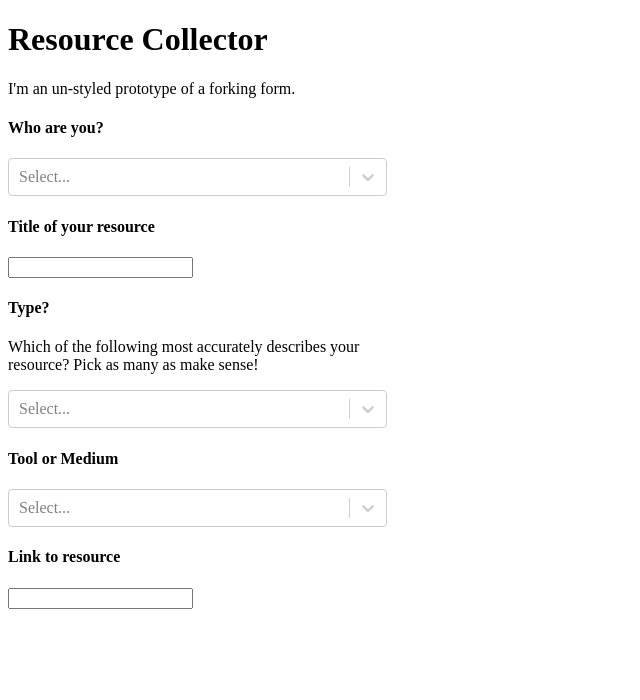
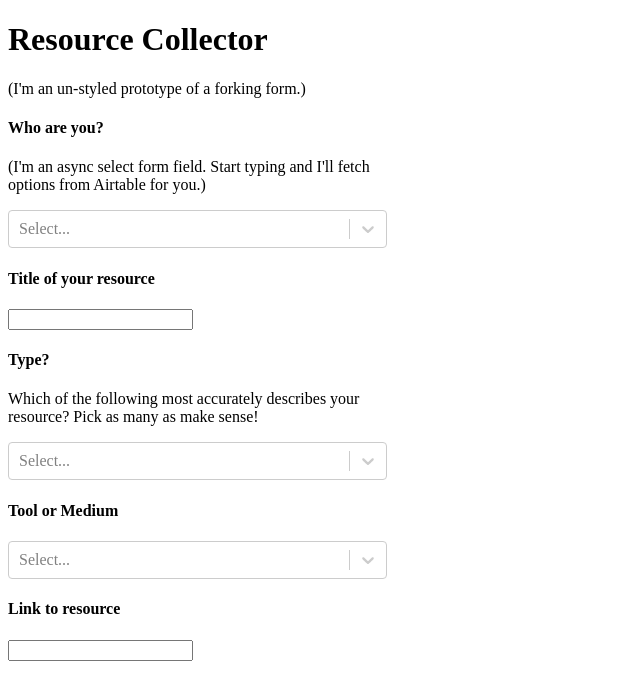
Before and after one commit to 1aurend/form-builder, a React (Create React App) app: page /resource in a window 1280 px wide. Shown: the top 700 px of the page, without its empty margins (0-640 px from the left). Built offline with nearby package versions, Linux system fonts and the light colour scheme.

Commit message:
Add comment text

```diff
--- a/src/ResourceForm.js
+++ b/src/ResourceForm.js
@@ -46,9 +46,10 @@ export default function ResourceForm() {
   return (
     <>
       <h1>Resource Collector</h1>
-      <p>I'm an un-styled prototype of a forking form.</p>
+      <p>(I'm an un-styled prototype of a forking form.)</p>
       <div style={{maxWidth:'30%'}}>
         <h4>Who are you?</h4>
+        <p>(I'm an async select form field. Start typing and I'll fetch options from Airtable for you.)</p>
         <AsyncSelect cacheOptions={true} defaultOptions={peopleOptions} loadOptions={loadPeople} />
       </div>
       <div style={{maxWidth:'30%'}}>
```
